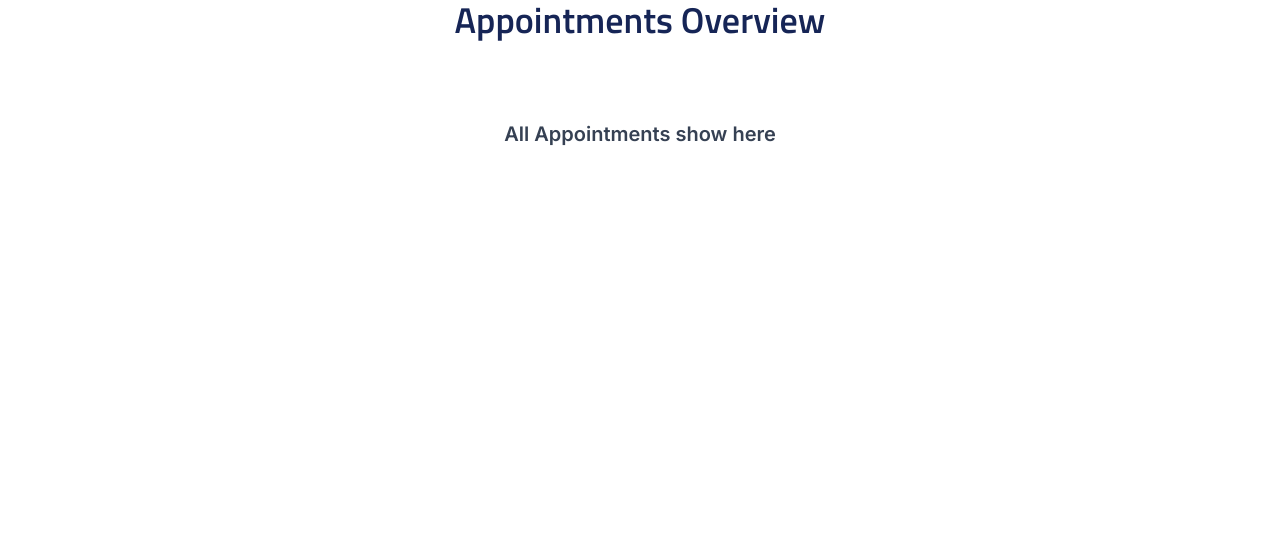
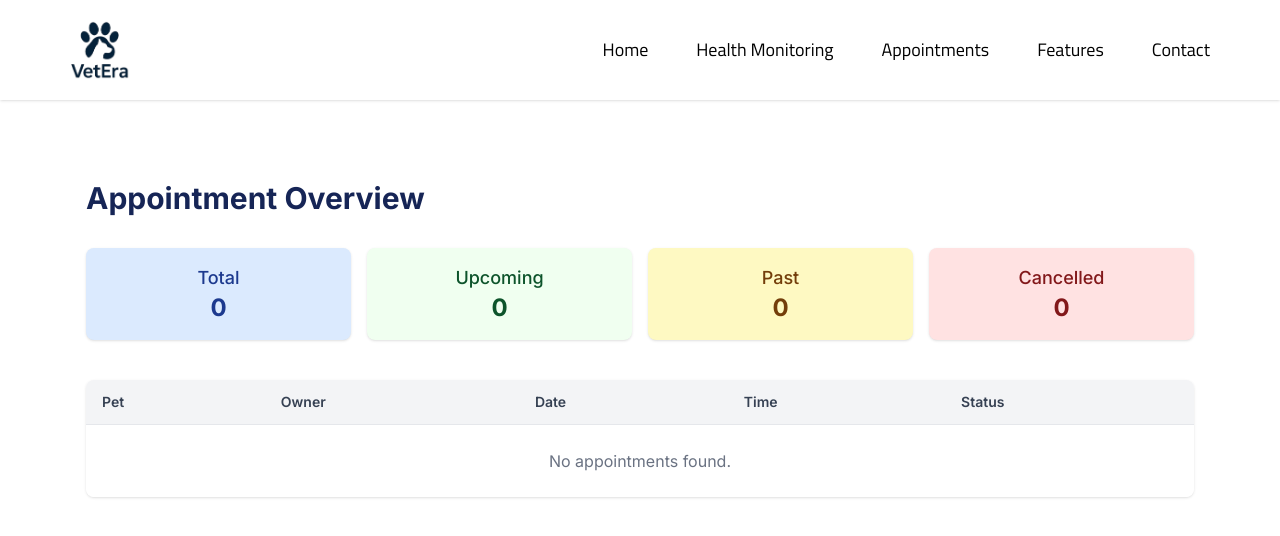
Before and after one commit to tarunmalik330/vet-era-new, a Next.js app: page /appointments/overview in a window 1280 px wide. Shown: the top 536 px of the page. Built offline with nearby package versions, Linux system fonts and the light colour scheme.

Commit message:
add overview-appoinment

```diff
--- a/src/app/appointments/view/page.js
+++ b/src/app/appointments/view/page.js
@@ -1,3 +1,4 @@
+// import AppointmentsList from "@/components/appointments/AppointmentsList";
 import ViewAppointments from "@/components/appointments/ViewAppointments";
 import React from "react";
 
@@ -5,6 +6,7 @@ const page = () => {
   return (
     <div>
       <ViewAppointments />
+      {/* <AppointmentsList /> */}
     </div>
   );
 };
--- a/src/components/appointments/Overview.jsx
+++ b/src/components/appointments/Overview.jsx
@@ -1,14 +1,119 @@
+"use client";
 import React from "react";
+import { useAppointments } from "@/context/AppointmentsContext";
+import { useRouter } from "next/navigation";
+import Header from "../common/Header";
 
 const Overview = () => {
+  const { appointments } = useAppointments();
+  const router = useRouter();
+
+  const today = new Date();
+
+  const totalAppointments = appointments.length;
+
+  const upcomingAppointments = appointments.filter((appointment) => {
+    const appointmentDate = new Date(`${appointment.date}T${appointment.time}`);
+    return appointmentDate > today && appointment.status !== "Cancelled";
+  });
+
+  const pastAppointments = appointments.filter((appointment) => {
+    const appointmentDate = new Date(`${appointment.date}T${appointment.time}`);
+    return appointmentDate < today && appointment.status !== "Cancelled";
+  });
+
+  const cancelledAppointments = appointments.filter(
+    (appointment) => appointment.status === "Cancelled"
+  );
+
+  const sortedAppointments = [...appointments].sort((a, b) => {
+    return new Date(`${a.date}T${a.time}`) - new Date(`${b.date}T${b.time}`);
+  });
+
   return (
     <div>
-      <h2 className="text-2xl md:text-3xl lg:text-4xl text-center mb-24 md:mb-20 font-titillium font-semibold text-blue-950">
-        Appointments Overview
-      </h2>
-      <p className="text-center mt-20 text-xl font-semibold text-gray-700 mt-4">
-        All Appointments show here
-      </p>
+      <Header />
+      <div className="max-w-[1140px] mx-auto px-4 pt-20 pb-10">
+        <h1 className="text-3xl font-bold text-blue-950 mb-8">
+          Appointment Overview
+        </h1>
+
+        {/* Summary cards */}
+        <div className="grid grid-cols-1 sm:grid-cols-2 md:grid-cols-4 gap-4 mb-10">
+          <div className="bg-blue-100 text-blue-900 p-4 rounded-lg shadow text-center">
+            <p className="text-lg font-medium">Total</p>
+            <p className="text-2xl font-bold">{totalAppointments}</p>
+          </div>
+          <div className="bg-green-100 text-green-900 p-4 rounded-lg shadow text-center">
+            <p className="text-lg font-medium">Upcoming</p>
+            <p className="text-2xl font-bold">{upcomingAppointments.length}</p>
+          </div>
+          <div className="bg-yellow-100 text-yellow-900 p-4 rounded-lg shadow text-center">
+            <p className="text-lg font-medium">Past</p>
+            <p className="text-2xl font-bold">{pastAppointments.length}</p>
+          </div>
+          <div className="bg-red-100 text-red-900 p-4 rounded-lg shadow text-center">
+            <p className="text-lg font-medium">Cancelled</p>
+            <p className="text-2xl font-bold">{cancelledAppointments.length}</p>
+          </div>
+        </div>
+
+        {/* Appointments Table */}
+        <div className="overflow-x-auto bg-white rounded-lg shadow">
+          <table className="min-w-full divide-y divide-gray-200">
+            <thead className="bg-gray-100">
+              <tr>
+                <th className="px-4 py-3 text-left text-sm font-semibold text-gray-700">
+                  Pet
+                </th>
+                <th className="px-4 py-3 text-left text-sm font-semibold text-gray-700">
+                  Owner
+                </th>
+                <th className="px-4 py-3 text-left text-sm font-semibold text-gray-700">
+                  Date
+                </th>
+                <th className="px-4 py-3 text-left text-sm font-semibold text-gray-700">
+                  Time
+                </th>
+                <th className="px-4 py-3 text-left text-sm font-semibold text-gray-700">
+                  Status
+                </th>
+              </tr>
+            </thead>
+            <tbody className="bg-white divide-y divide-gray-200">
+              {sortedAppointments.length === 0 ? (
+                <tr>
+                  <td colSpan="5" className="text-center py-6 text-gray-500">
+                    No appointments found.
+                  </td>
+                </tr>
+              ) : (
+                sortedAppointments.map((appointment, index) => {
+                  const isCancelled = appointment.status === "Cancelled";
+                  return (
+                    <tr
+                      key={index}
+                      className={`hover:bg-gray-50 ${
+                        isCancelled ? "bg-red-50 text-red-700" : ""
+                      }`}
+                    >
+                      <td className="px-4 py-3">{appointment.pet}</td>
+                      <td className="px-4 py-3">
+                        {appointment.ownerName || "N/A"}
+                      </td>
+                      <td className="px-4 py-3">{appointment.date}</td>
+                      <td className="px-4 py-3">{appointment.time}</td>
+                      <td className="px-4 py-3 font-semibold">
+                        {isCancelled ? "❌ Cancelled" : "✅ Confirmed"}
+                      </td>
+                    </tr>
+                  );
+                })
+              )}
+            </tbody>
+          </table>
+        </div>
+      </div>
     </div>
   );
 };
--- a/src/components/appointments/ViewAppointments.jsx
+++ b/src/components/appointments/ViewAppointments.jsx
@@ -1,11 +1,14 @@
 "use client";
 import React from "react";
 import { useAppointments } from "@/context/AppointmentsContext";
-import Image from "next/image";
 import Link from "next/link";
+import { useRouter } from "next/navigation";
 
 const ViewAppointments = () => {
-  const { appointments } = useAppointments();
+  // const { appointments } = useAppointments();
+  // const latest = appointments[appointments.length - 1];
+  const { appointments, removeLatestAppointment } = useAppointments();
+  const router = useRouter();
   const latest = appointments[appointments.length - 1];
 
   if (!latest) {
@@ -15,9 +18,12 @@ const ViewAppointments = () => {
       </div>
     );
   }
-
+  const handleCancel = () => {
+    removeLatestAppointment();
+    router.push("/appointments/view"); // Refresh the view page
+  };
   return (
-    <div className="max-w-md mx-auto mt-10 p-4">
+    <div className="max-w-[800px] mx-auto mt-10 p-4">
       <h1 className="text-2xl md:text-3xl lg:text-4xl text-center mb-24 md:mb-20 font-titillium font-semibold text-blue-950">
         View Appointment
       </h1>
@@ -25,19 +31,27 @@ const ViewAppointments = () => {
         <div className="py-2 sm:py-3 rounded-lg border border-gray-300 text-dark-blue placeholder:text-dark-blue font-medium placeholder:fomt-medium text-lg placeholder:text-lg focus:outline-none">
           <div className="flex px-4 justify-between items-center pb-2">
             <div>
-              <p className="font-semibold">{latest.date}</p>
-              <p className="text-gray-600">{latest.time}</p>
+              <p className="font-semibold font-titillium text-lg">
+                {latest.date}
+              </p>
+              <p className="text-gray-600 font-titillium text-lg">
+                {latest.time}
+              </p>
             </div>
             <div className="text-right">
               <img
-                src="/assets/images/png/pet.png"
-                alt="pet"
-                className="rounded-full size-[60px] mx-auto animate-pulse"
+                src="/assets/images/svg/user.svg"
+                alt="user"
+                className="rounded-full size-[60px] mx-auto cursor-pointer"
               />
-              <p className="text-sm text-center font-medium">{latest.vet}</p>
+              <p className="text-lg capitalize text-center font-titillium font-medium">
+                {latest.vet}
+              </p>
             </div>
           </div>
-
+          <p className="text-lg font-semibold font-titillium text-dark-blue px-4">
+            📋 Type: <span className="font-normal">{latest.type}</span>
+          </p>
           <div className="pt-2">
             <p className="px-4 py-2 sm:py-3 border-t border-gray-300 text-dark-blue placeholder:text-dark-blue font-medium placeholder:fomt-medium text-lg placeholder:text-lg focus:outline-none">
               🐾 Pet: {latest.pet}
@@ -50,13 +64,16 @@ const ViewAppointments = () => {
             </p>
           </div>
         </div>
-          <Link
-            href="/appointments/overview"
-            className="bg-dark-blue text-white cursor-pointer px-6 py-2 rounded-lg w-full hover:bg-transparent hover:text-dark-blue border hover:border-dark-blue transition block text-center"
-          >
-            Accept Appointment
-          </Link>
-        <button className="bg-dark-blue text-white cursor-pointer px-6 py-2 rounded-lg w-full hover:bg-transparent hover:text-dark-blue border hover:border-dark-blue transition">
+        <Link
+          href="/appointments/overview"
+          className="bg-dark-blue text-white cursor-pointer px-6 py-2 rounded-lg w-full hover:bg-transparent hover:text-dark-blue border hover:border-dark-blue text-lg transition-all ease-linear duration-300 block text-center font-titillium font-medium"
+        >
+          Accept Appointment
+        </Link>
+        <button
+          onClick={handleCancel}
+          className="bg-red-700 text-white cursor-pointer px-6 py-2 rounded-lg w-full hover:bg-transparent hover:text-dark-blue border text-lg hover:border-red-700 transition-all ease-linear duration-300 font-titillium font-medium"
+        >
           Cancel
         </button>
       </div>
--- a/src/context/AppointmentsContext.jsx
+++ b/src/context/AppointmentsContext.jsx
@@ -1,4 +1,4 @@
-"use client"
+"use client";
 import React, { createContext, useContext, useEffect, useState } from "react";
 
 const AppointmentContext = createContext();
@@ -8,7 +8,7 @@ export const useAppointments = () => useContext(AppointmentContext);
 export const AppointmentProvider = ({ children }) => {
   const [appointments, setAppointments] = useState([]);
 
-  // Load from localStorage when component mounts
+  // Load appointments from localStorage on mount
   useEffect(() => {
     const storedAppointments = localStorage.getItem("appointments");
     if (storedAppointments) {
@@ -16,17 +16,40 @@ export const AppointmentProvider = ({ children }) => {
     }
   }, []);
 
-  // Save to localStorage whenever appointments change
+  // Save appointments to localStorage when they change
   useEffect(() => {
     localStorage.setItem("appointments", JSON.stringify(appointments));
   }, [appointments]);
 
+  // Add new appointment
   const addAppointment = (appointment) => {
-    setAppointments((prev) => [...prev, appointment]);
+    const newAppointment = {
+      ...appointment,
+      id: Date.now(),
+      status: "Upcoming",
+    };
+    setAppointments((prev) => [...prev, newAppointment]);
+  };
+
+  // Cancel an appointment (mark as Cancelled)
+  const cancelAppointment = (id) => {
+    setAppointments((prev) =>
+      prev.map((appointment) =>
+        appointment.id === id
+          ? { ...appointment, status: "Cancelled" }
+          : appointment
+      )
+    );
   };
 
   return (
-    <AppointmentContext.Provider value={{ appointments, addAppointment }}>
+    <AppointmentContext.Provider
+      value={{
+        appointments,
+        addAppointment,
+        cancelAppointment,
+      }}
+    >
       {children}
     </AppointmentContext.Provider>
   );
```
Also changed, not shown: src/components/appointments/AppointmentsList.jsx (added, +60 -0 lines), public/assets/images/svg/user.svg (added).
